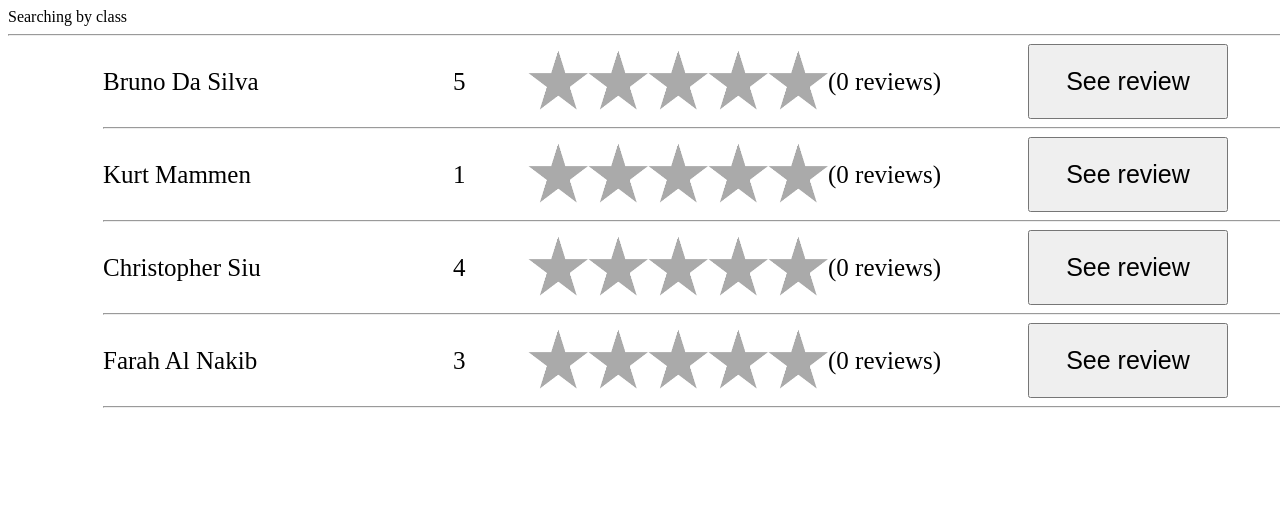
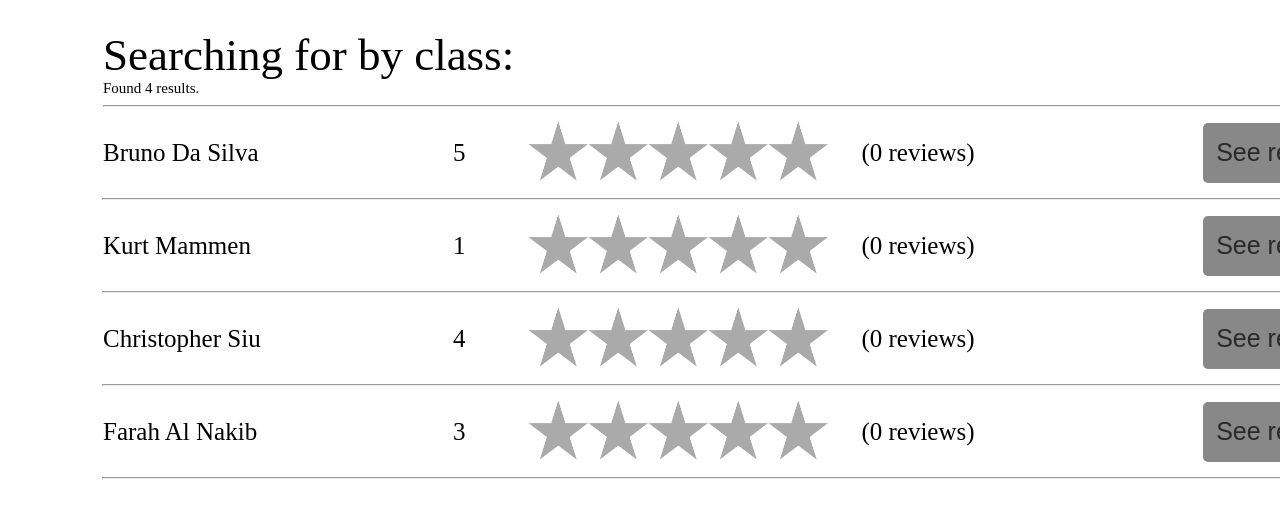
Before and after one commit to wes-curl/project_1, a React (Create React App) app in the folder frontend/: page /list in a window 1280 px wide. Shown: the top 518 px of the page. Built offline with nearby package versions, Linux system fonts and the light colour scheme.

Commit message:
Finished a simple css setup for professorlist

```diff
--- a/frontend/src/App.js
+++ b/frontend/src/App.js
@@ -114,7 +114,7 @@ class App extends React.Component{
                     </Route>
 
                     <Route path='/list'>
-                       <ProfessorList searchBy={this.state.searchBy} onClick={this.handleListClick.bind(this)} profs={getProfessors(this.state.searchBy, this.state.data)}/>
+                       <ProfessorList searchBy={this.state.searchBy} searchingWith={this.state.data} onClick={this.handleListClick.bind(this)} profs={getProfessors(this.state.searchBy, this.state.data)}/>
                     </Route>
 
                     <Route path='/professor'>
--- a/frontend/src/professorList.js
+++ b/frontend/src/professorList.js
@@ -1,6 +1,5 @@
 import React from "react";
-import Professor from "./Professor.js";
-import ProfessorListElement from "./professorListElement.js";
+import ProfessorListSection from "./professorListSection";
 
 import styles from "./professorList.module.css";
 
@@ -9,11 +8,12 @@ function ProfessorList(props) {
     return (
         <div className={styles.professorList}>
             <div className={styles.headerData}>
-                {"Searching by " + props.searchBy}
+                <div className={styles.searchBy}>{"Searching for " + props.searchingWith + " by " + props.searchBy + ":"}</div>
+                <div className={styles.numberFound}>{"Found " + professors.length + " results."}</div>
                 <hr/>
             </div>
-            <form>
-                {professors.map((prof) => <ProfessorListElement onClick={props.onClick} professor={prof} />)}
+            <form className={styles.form}>
+                {professors.map((prof) => <ProfessorListSection onClick={props.onClick} professor={prof} />)}
             </form>
         </div>
     );
--- a/frontend/src/professorList.module.css
+++ b/frontend/src/professorList.module.css
@@ -5,12 +5,28 @@ body {
 }
 
 .headerData{
+    width: 1250px;
+    margin: auto;
+    margin-top: 30px;
+}
+
+.searchBy{
+    font-size: 45px;
+    line-height: 50px;
+}
+
+.numberFound{
+    font-size: 15px;
+}
+
+.form{
 
 }
 
 .professorListElement{
     width: 1250px;
-    margin:auto;
+    margin: auto;
+    display: flex;
 }
 
 .professorName{
@@ -19,21 +35,36 @@ body {
     line-height: 75px;
     text-align: left;
     font-size: 25px;
-    display: inline-block;
 
     vertical-align: middle;
 }
 
 .linkButton{
-    display: inline-block;
-    width: 200px;
-    height: 75px;
+    width: 150px;
+    height: 60px;
     font-size: 25px;
 
     vertical-align: middle;
+    border: 0px;
 
+    color: #292929;
+    background-color: #888888;
+    border-radius: 5px;
+    transition: background-color 0.5s;
+}
+
+.linkButton:hover{
+    background-color: #2e492b;
+}
+
+.link{
+    width: 150px;
+    height: 60px;
+
+    align-self: center;
+
+    margin-left: auto;
     margin-right: 0px;
-    margin-left: auto;
 }
 
 .rating{
@@ -66,10 +97,11 @@ body {
     display: inline-block;
     vertical-align: middle;
     line-height: 75px;
-    width: 200px;
+    width: 180px;
     font-size: 25px;
+    text-align: center;
 }
 
-hr{
-
+.hr{
+    width: 1250px;
 }
--- a/frontend/src/professorListElement.js
+++ b/frontend/src/professorListElement.js
@@ -11,10 +11,9 @@ function ProfessorListElement(props) {
         <div className={styles.professorListElement}>
             <div className={styles.professorName}>{props.professor.name}</div>
             <Rating rating={props.professor.avg_rating} numRatings={props.professor.num_ratings}/>
-            <Link to="/professor">
+            <Link to="/professor" className={styles.link}>
             <input className={styles.linkButton} type="button" value="See review" onClick={() => props.onClick(props.professor)} />
             </Link>
-            <hr/>
         </div>
     );
 }
--- /dev/null
+++ b/frontend/src/professorListSection.js
@@ -0,0 +1,19 @@
+import React from "react";
+import ProfessorListElement from "./professorListElement";
+import styles from "./professorList.module.css";
+
+function ProfessorListSection(props) {
+
+    return (
+        <div>
+            <ProfessorListElement onClick={props.onClick} professor={props.professor}/>
+            <hr className={styles.hr}/>
+        </div>
+    );
+}
+
+function log(name){
+    console.log(name);
+}
+
+export default ProfessorListSection;
```
